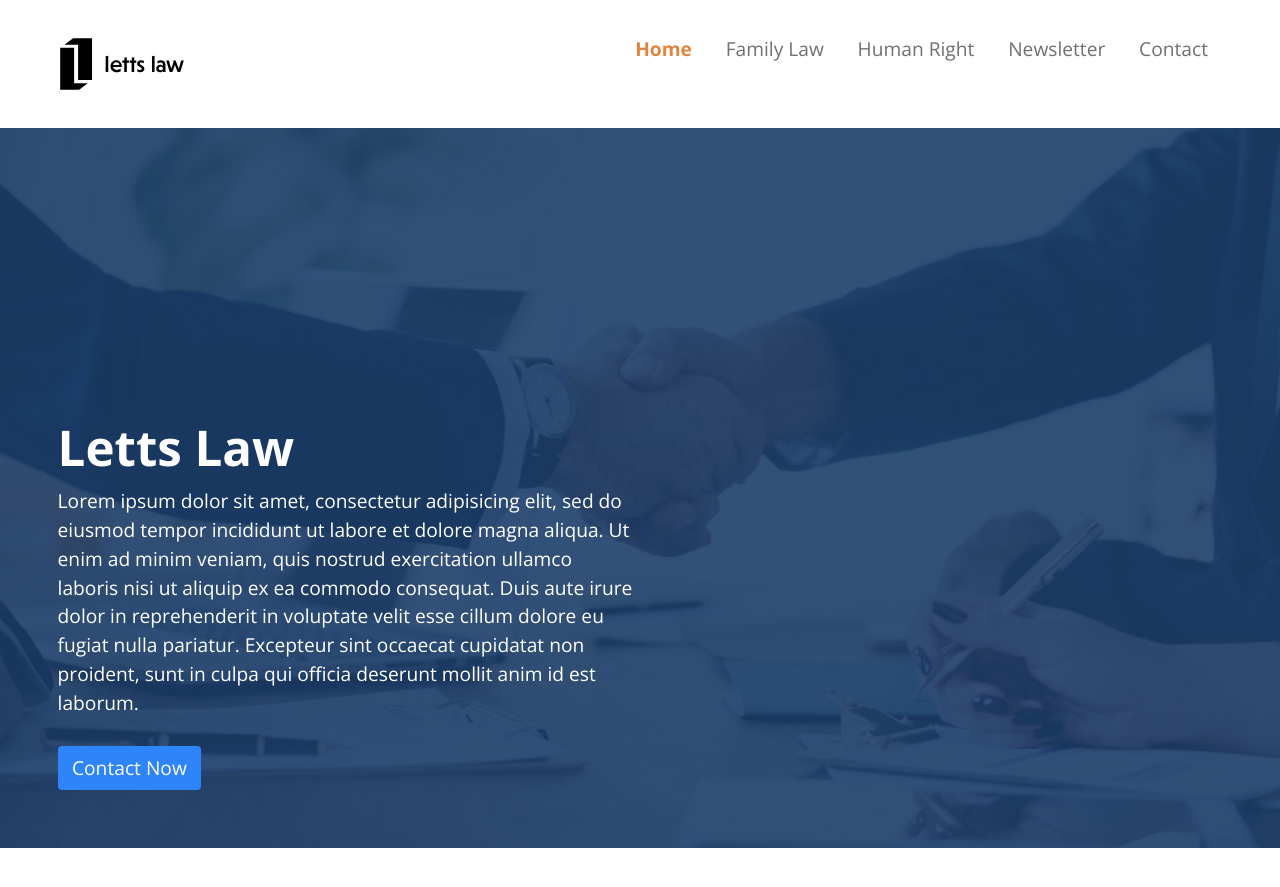
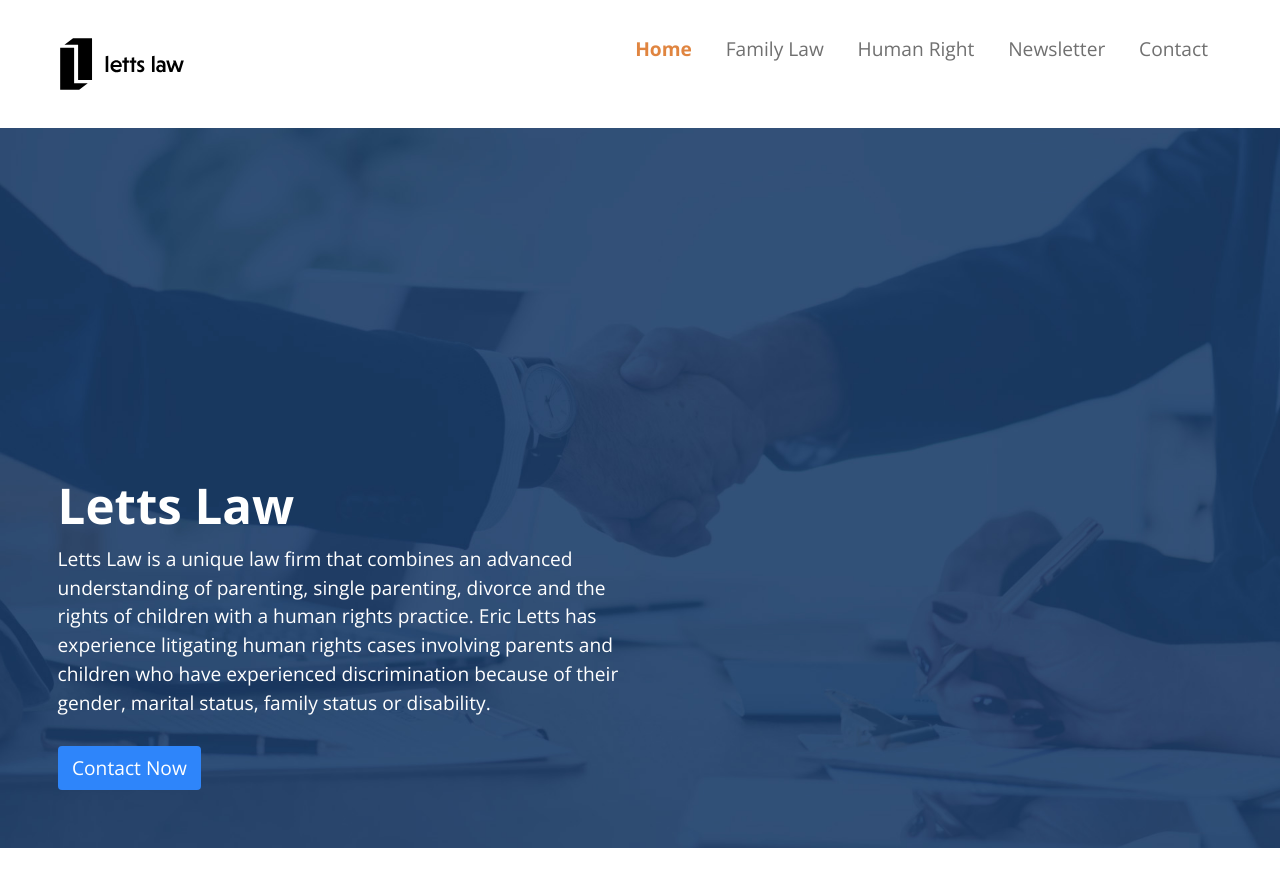
Before and after one commit to Ten-3/letts-law, a Jekyll site: the page built from index.html, in a window 1280 px wide and 900 px high. Shown: the top 887 px of the window. Built offline with Jekyll 4.4.1, drawn with Linux system fonts in a browser that asks for light colours; Markdown is read by kramdown in place of the engine named in the settings.

Commit message:
Change content

```diff
--- a/index.html
+++ b/index.html
@@ -6,7 +6,7 @@ layout: default
     <div class="push home-banner embed embed-16by9 relative">
       <div class="banner-content absolute pin-lb island-2 max-length w-1">
         <h1 class="banner-title nina push-1-4">Letts Law</h1>
-        <p class="banner-info">Lorem ipsum dolor sit amet, consectetur adipisicing elit, sed do eiusmod tempor incididunt ut labore et dolore magna aliqua. Ut enim ad minim veniam, quis nostrud exercitation ullamco laboris nisi ut aliquip ex ea commodo consequat. Duis aute irure dolor in reprehenderit in voluptate velit esse cillum dolore eu fugiat nulla pariatur. Excepteur sint occaecat cupidatat non proident, sunt in culpa qui officia deserunt mollit anim id est laborum.</p>
+        <p class="banner-info">Letts Law is a unique law firm that combines an advanced understanding of parenting, single parenting, divorce and the rights of children with a human rights practice. Eric Letts has experience litigating human rights cases involving parents and children who have experienced discrimination because of their gender, marital status, family status or disability.</p>
         <a class="btn contact-btn text-center" href="{{site.baseurl}}/contact/">Contact Now</a>
       </div>
     </div>
```
